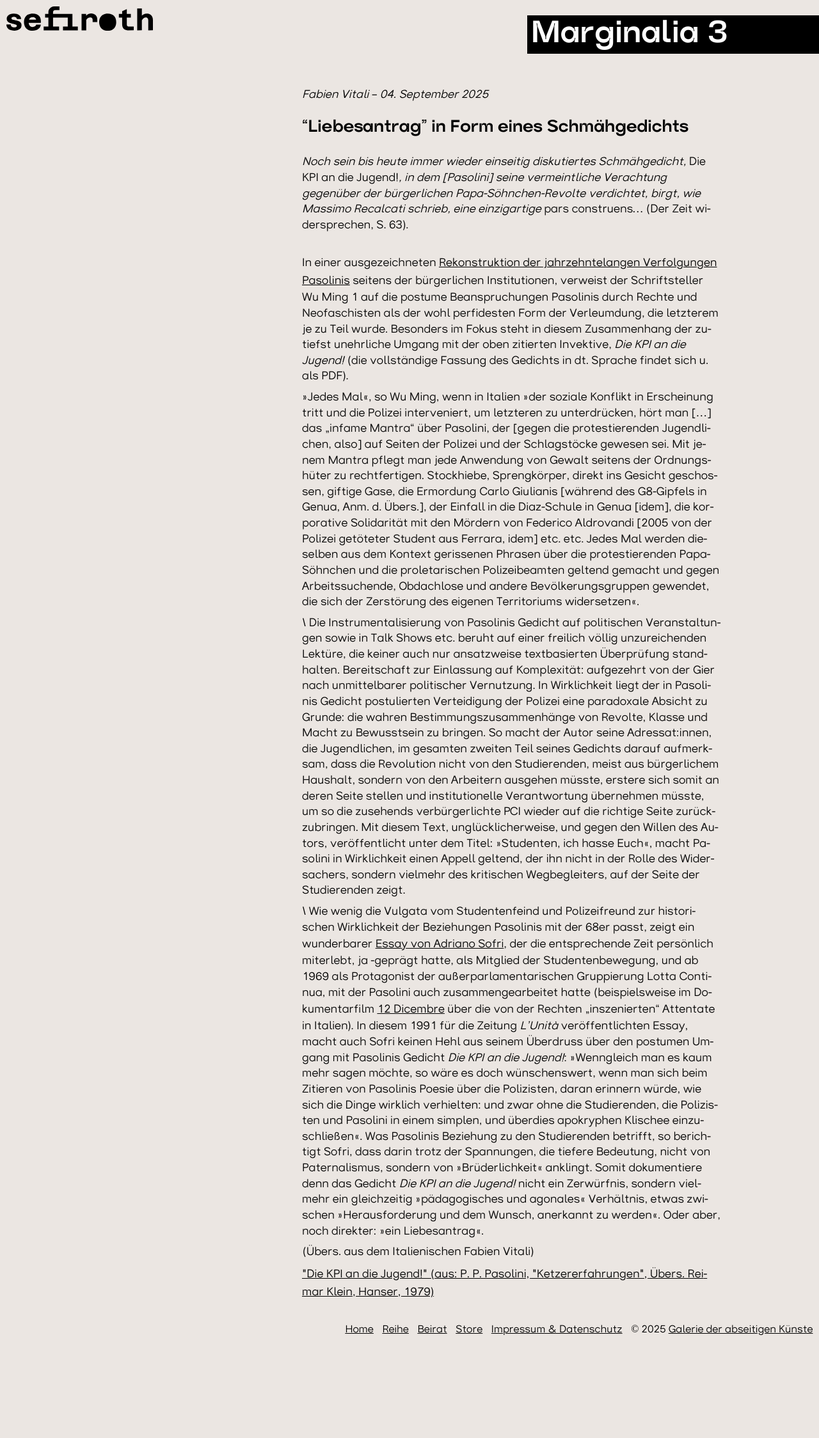
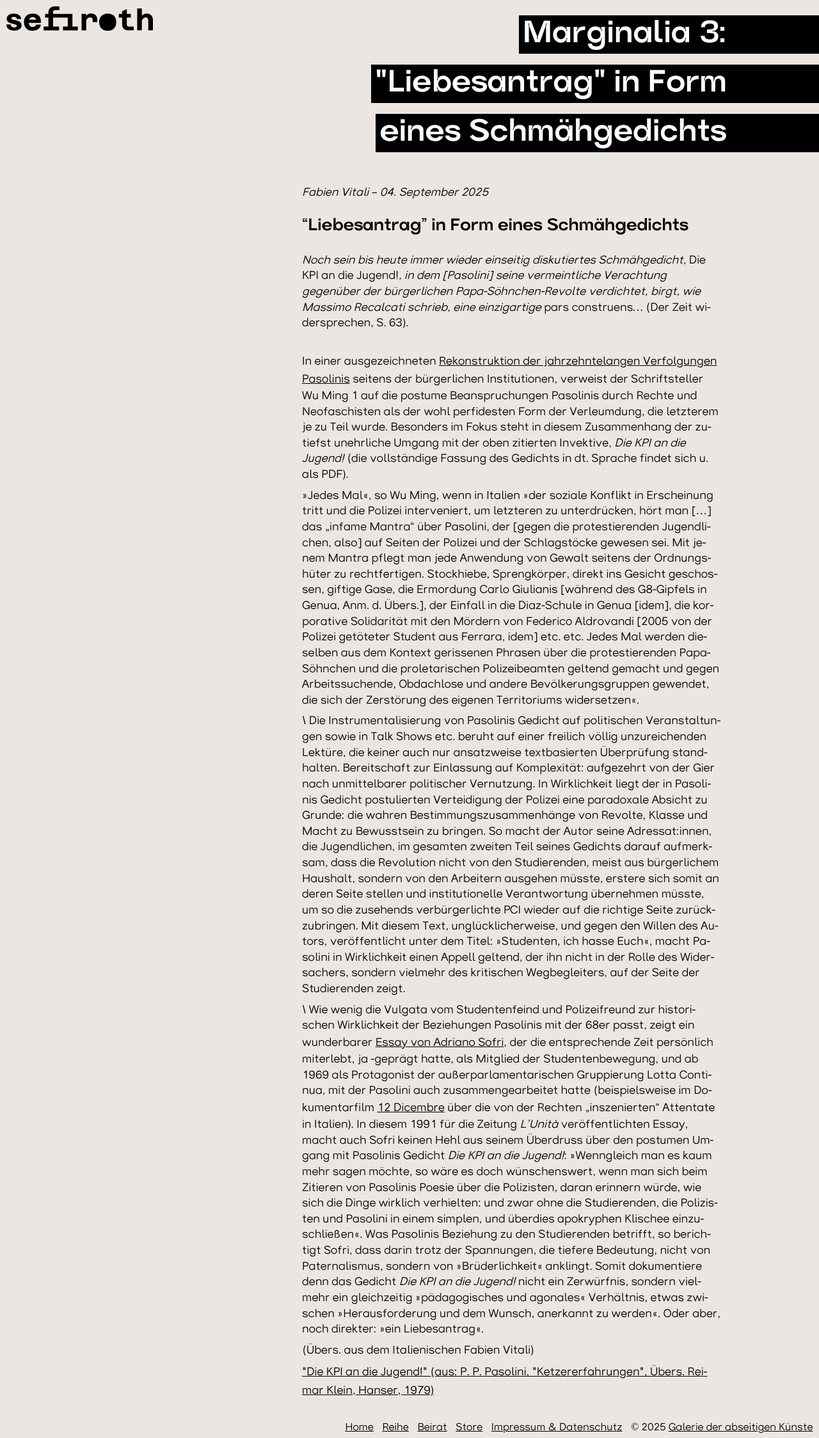
Before and after one commit to tniassorc/sefiroth-site, a Jekyll site: the page built from _posts/2025-08-18-marginalia-3-liebesantrag-in-form-eines-schmähgedichts.md, in a window 1280 px wide. Shown: the whole page at 64% size. Built offline with Jekyll 4.4.1, drawn with Linux system fonts in a browser that asks for light colours; some web fonts are replaced; a script that is not in the unit is left out; comment, search, counter and statistics services are not loaded; before the commit the page ends 2094 px from its top, so only the background shows below that.

Commit message:
Update Blog Posts “2025-08-18-marginalia-3-liebesantrag-in-form-eines-schmähgedichts”

```diff
--- a/_posts/2025-08-18-marginalia-3-liebesantrag-in-form-eines-schmähgedichts.md
+++ b/_posts/2025-08-18-marginalia-3-liebesantrag-in-form-eines-schmähgedichts.md
@@ -1,6 +1,6 @@
 ---
 layout: post
-title: Marginalia 3
+title: 'Marginalia 3: "Liebesantrag" in Form eines Schmähgedichts'
 categories: book01
 collapsible: false
 date: 2025-09-04T07:28:00
```
